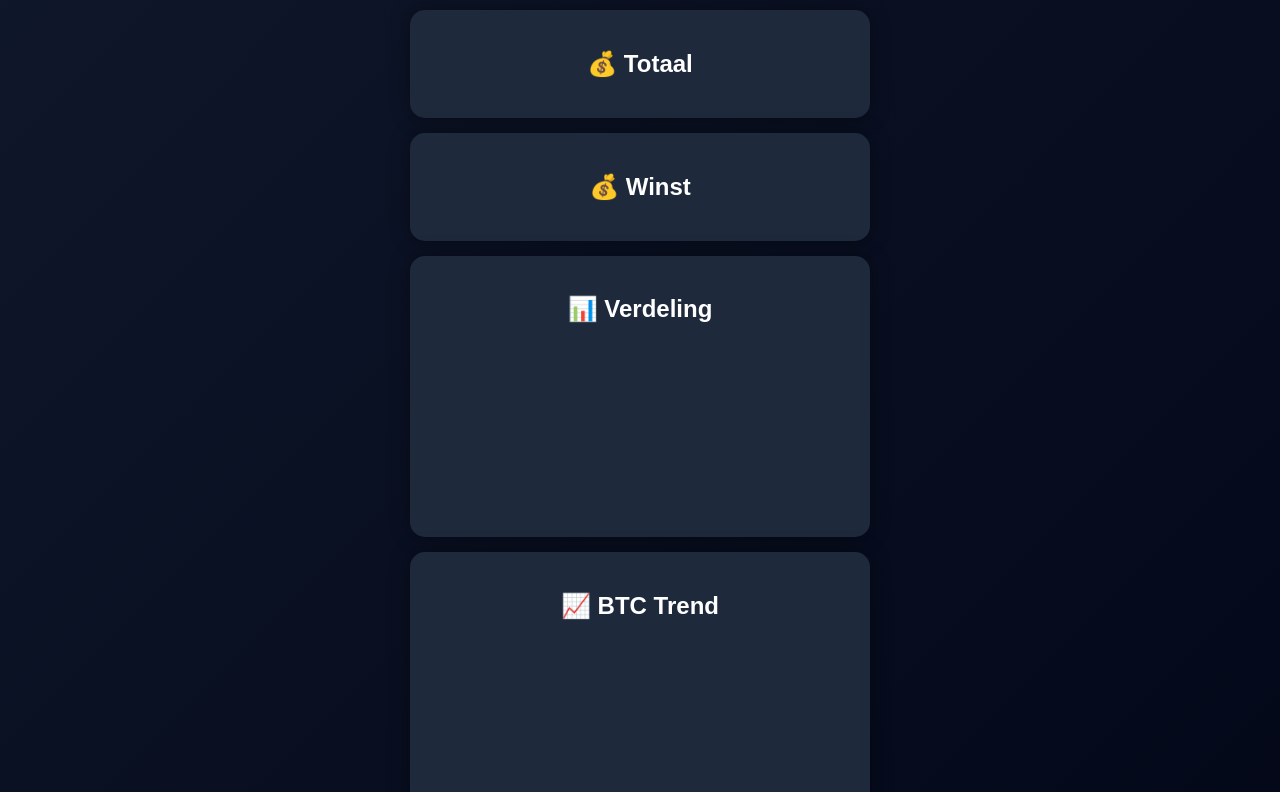
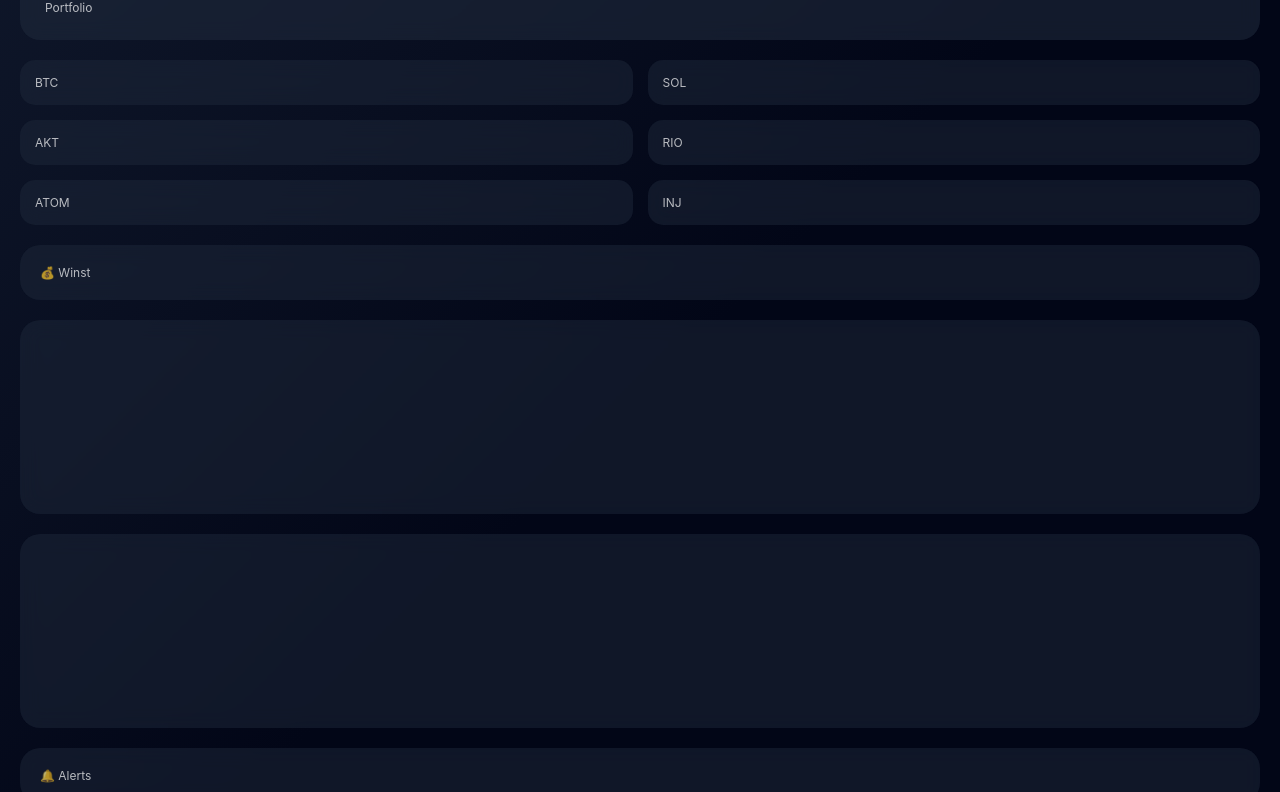
Before and after one commit to markie8585/btc-dashboard, a plain HTML site: page index.html in a window 1280 px wide. Shown: the part 99-891 px from the top of the page. Drawn offline with nearby package versions, Linux system fonts and the light colour scheme; no server answers.

Commit message:
Update index.html

```diff
--- a/index.html
+++ b/index.html
@@ -8,65 +8,127 @@
 <script src="https://cdn.jsdelivr.net/npm/chart.js"></script>
 
 <style>
+* {
+    margin: 0;
+    padding: 0;
+    box-sizing: border-box;
+}
+
 body {
-    font-family: Arial;
-    background: linear-gradient(135deg,#0f172a,#020617);
+    font-family: -apple-system, BlinkMacSystemFont, sans-serif;
+    background: linear-gradient(135deg,#0f172a,#020617,#020617);
     color: white;
-    text-align: center;
     padding: 20px;
 }
 
-.card {
-    background: #1e293b;
-    padding: 20px;
-    border-radius: 15px;
-    margin: 15px auto;
-    max-width: 420px;
-    box-shadow: 0 0 20px rgba(0,0,0,0.4);
+/* HEADER */
+.header {
+    font-size: 28px;
+    font-weight: 700;
+    margin-bottom: 20px;
+    color: #f7931a;
 }
 
-h1 { color: #f7931a; }
+/* TOTAL CARD */
+.total-card {
+    background: rgba(30,41,59,0.6);
+    backdrop-filter: blur(10px);
+    padding: 25px;
+    border-radius: 20px;
+    margin-bottom: 20px;
+}
 
+.total-value {
+    font-size: 36px;
+    font-weight: bold;
+}
+
+/* GRID */
+.grid {
+    display: grid;
+    grid-template-columns: 1fr 1fr;
+    gap: 15px;
+}
+
+/* CARD */
+.card {
+    background: rgba(30,41,59,0.5);
+    backdrop-filter: blur(10px);
+    padding: 15px;
+    border-radius: 15px;
+}
+
+.title {
+    font-size: 12px;
+    opacity: 0.7;
+}
+
+.value {
+    font-size: 18px;
+    font-weight: bold;
+}
+
+/* BIG CARD */
+.big-card {
+    background: rgba(30,41,59,0.5);
+    backdrop-filter: blur(10px);
+    padding: 20px;
+    border-radius: 20px;
+    margin-top: 20px;
+}
+
+/* COLORS */
 .green { color:#22c55e; }
 .red { color:#ef4444; }
 
-canvas { margin-top:20px; }
-
+/* AI */
+.ai {
+    font-size: 20px;
+    font-weight: bold;
+    margin-top: 10px;
+}
 </style>
 </head>
+
 <body>
 
-<h1>🚀 Crypto Dashboard PRO</h1>
+<div class="header">🚀 Crypto Dashboard</div>
 
-<div class="card">
-<h2>💰 Totaal</h2>
-<div id="total"></div>
+<div class="total-card">
+    <div class="title">Portfolio</div>
+    <div class="total-value" id="total"></div>
 </div>
 
-<div class="card">
-<h2>💰 Winst</h2>
-<div id="profit"></div>
+<div class="grid">
+    <div class="card"><div class="title">BTC</div><div class="value" id="btc"></div></div>
+    <div class="card"><div class="title">SOL</div><div class="value" id="sol"></div></div>
+    <div class="card"><div class="title">AKT</div><div class="value" id="akt"></div></div>
+    <div class="card"><div class="title">RIO</div><div class="value" id="rio"></div></div>
+    <div class="card"><div class="title">ATOM</div><div class="value" id="atom"></div></div>
+    <div class="card"><div class="title">INJ</div><div class="value" id="inj"></div></div>
 </div>
 
-<div class="card">
-<h2>📊 Verdeling</h2>
-<canvas id="pie"></canvas>
-<div id="allocation"></div>
+<div class="big-card">
+    <div class="title">💰 Winst</div>
+    <div class="value" id="profit"></div>
 </div>
 
-<div class="card">
-<h2>📈 BTC Trend</h2>
-<canvas id="btcChart"></canvas>
+<div class="big-card">
+    <canvas id="pie"></canvas>
 </div>
 
-<div class="card">
-<h2>🔔 Alerts</h2>
-<div id="alerts"></div>
+<div class="big-card">
+    <canvas id="btcChart"></canvas>
 </div>
 
-<div class="card">
-<h2>🤖 AI</h2>
-<div id="ai"></div>
+<div class="big-card">
+    <div class="title">🔔 Alerts</div>
+    <div id="alerts"></div>
+</div>
+
+<div class="big-card">
+    <div class="title">🤖 AI</div>
+    <div class="ai" id="ai"></div>
 </div>
 
 <script>
@@ -77,15 +139,14 @@ let portfolio = {
     akt: 1400,
     rio: 13000,
     atom: 201,
-    inj: 105,
-    usdc: 0
+    inj: 105
 };
 
 let pieChart, btcChart;
 
 async function load() {
 
-    let res = await fetch("https://api.coingecko.com/api/v3/simple/price?ids=bitcoin,solana,akash-network,realio-network,cosmos,injective-protocol,usd-coin&vs_currencies=usd");
+    let res = await fetch("https://api.coingecko.com/api/v3/simple/price?ids=bitcoin,solana,akash-network,realio-network,cosmos,injective-protocol&vs_currencies=usd");
     let data = await res.json();
 
     let prices = {
@@ -94,8 +155,7 @@ async function load() {
         akt: data["akash-network"].usd,
         rio: data["realio-network"].usd,
         atom: data.cosmos.usd,
-        inj: data["injective-protocol"].usd,
-        usdc: data["usd-coin"].usd
+        inj: data["injective-protocol"].usd
     };
 
     let values = {};
@@ -108,7 +168,13 @@ async function load() {
 
     document.getElementById("total").innerHTML = "$" + total.toFixed(0);
 
-    // 💰 winst
+    document.getElementById("btc").innerHTML = "$" + prices.btc.toFixed(0);
+    document.getElementById("sol").innerHTML = "$" + prices.sol.toFixed(2);
+    document.getElementById("akt").innerHTML = "$" + prices.akt.toFixed(3);
+    document.getElementById("rio").innerHTML = "$" + prices.rio.toFixed(4);
+    document.getElementById("atom").innerHTML = "$" + prices.atom.toFixed(2);
+    document.getElementById("inj").innerHTML = "$" + prices.inj.toFixed(2);
+
     let start = 15000;
     let profit = total - start;
 
@@ -116,53 +182,24 @@ async function load() {
         profit >= 0 ? "<span class='green'>$"+profit.toFixed(0)+"</span>"
                     : "<span class='red'>$"+profit.toFixed(0)+"</span>";
 
-    // 📊 verdeling tekst
-    let allocation = "";
     let labels = [];
     let chartData = [];
 
     for (let c in values) {
-        let pct = ((values[c]/total)*100).toFixed(1);
-        allocation += c.toUpperCase()+" "+pct+"%<br>";
         labels.push(c.toUpperCase());
         chartData.push(values[c]);
     }
 
-    document.getElementById("allocation").innerHTML = allocation;
-
-    // 📊 PIE CHART
     if(pieChart) pieChart.destroy();
 
     pieChart = new Chart(document.getElementById("pie"), {
         type: 'doughnut',
         data: {
             labels: labels,
-            datasets: [{
-                data: chartData
-            }]
+            datasets: [{ data: chartData }]
         }
     });
 
-    // 🔔 alerts
-    let alerts = "";
-    let btcPct = (values.btc / total) * 100;
-
-    if (prices.btc < 60000) alerts += "🟢 BTC kopen<br>";
-    if (btcPct > 70) alerts += "💰 winst nemen<br>";
-
-    if (alerts === "") alerts = "⏳ rustig";
-
-    document.getElementById("alerts").innerHTML = alerts;
-
-    // 🤖 AI
-    let ai = "";
-    if (btcPct < 50) ai = "BUY BTC";
-    else if (btcPct > 70) ai = "SELL BTC → USDC";
-    else ai = "HOLD";
-
-    document.getElementById("ai").innerHTML = ai;
-
-    // 📈 BTC chart
     let hist = await fetch("https://api.coingecko.com/api/v3/coins/bitcoin/market_chart?vs_currency=usd&days=7");
     let histData = await hist.json();
 
@@ -174,12 +211,26 @@ async function load() {
         type: 'line',
         data: {
             labels: pricesHist.map((_,i)=>i),
-            datasets: [{
-                label: "BTC",
-                data: pricesHist
-            }]
+            datasets: [{ data: pricesHist }]
         }
     });
+
+    let alerts = "";
+    let btcPct = (values.btc / total) * 100;
+
+    if (prices.btc < 60000) alerts += "🟢 BUY BTC<br>";
+    if (btcPct > 70) alerts += "💰 TAKE PROFIT<br>";
+
+    if (alerts === "") alerts = "⏳ STABLE";
+
+    document.getElementById("alerts").innerHTML = alerts;
+
+    let ai = "";
+    if (btcPct < 50) ai = "BUY MODE";
+    else if (btcPct > 70) ai = "SELL MODE";
+    else ai = "HOLD";
+
+    document.getElementById("ai").innerHTML = ai;
 
 }
 
```
